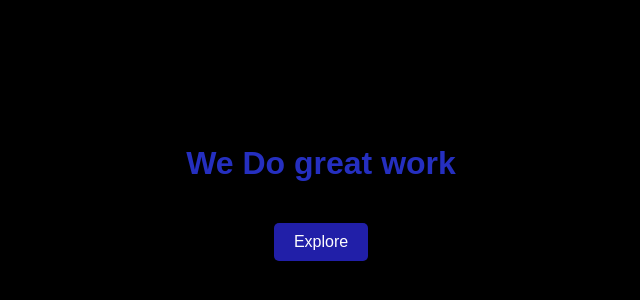
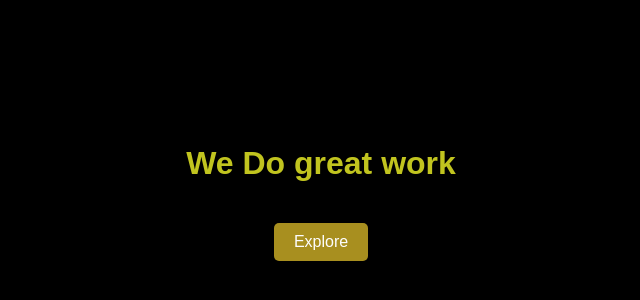
Before and after one commit to jayeshtak25/cohort-2-git, a plain HTML site: page index.html in a window 1280 px wide. Shown: the part 216-516 px from the top of the page, without its empty margins (327-967 px from the left). Drawn offline with Linux system fonts and the light colour scheme.

Commit message:
fourth commit

```diff
--- a/style.css
+++ b/style.css
@@ -20,13 +20,13 @@ body {
 }
 
 h1 {
-    color: rgb(37, 47, 192);
+    color: rgb(193, 196, 31);
 }
 
 button {
     padding: 10px 20px;
     font-size: 16px;
-    background-color: #211fa8;
+    background-color: #a88f1f;
     color: rgb(253, 253, 253);
     border: none;
     border-radius: 5px;
```
